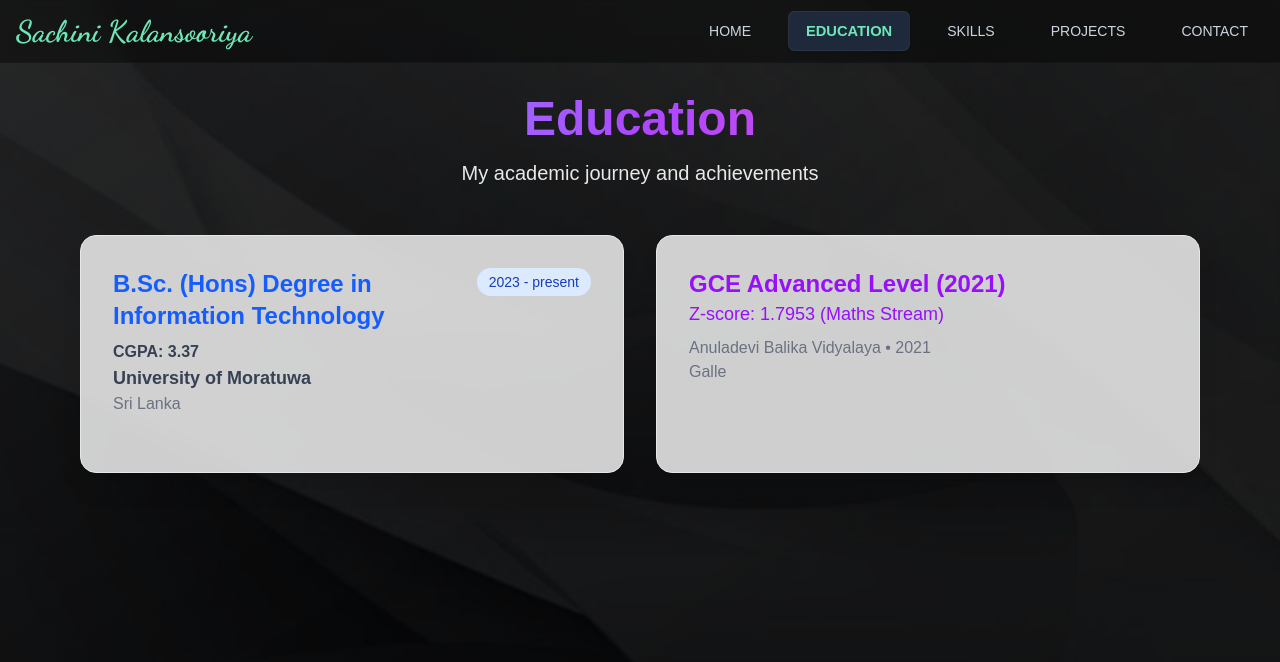
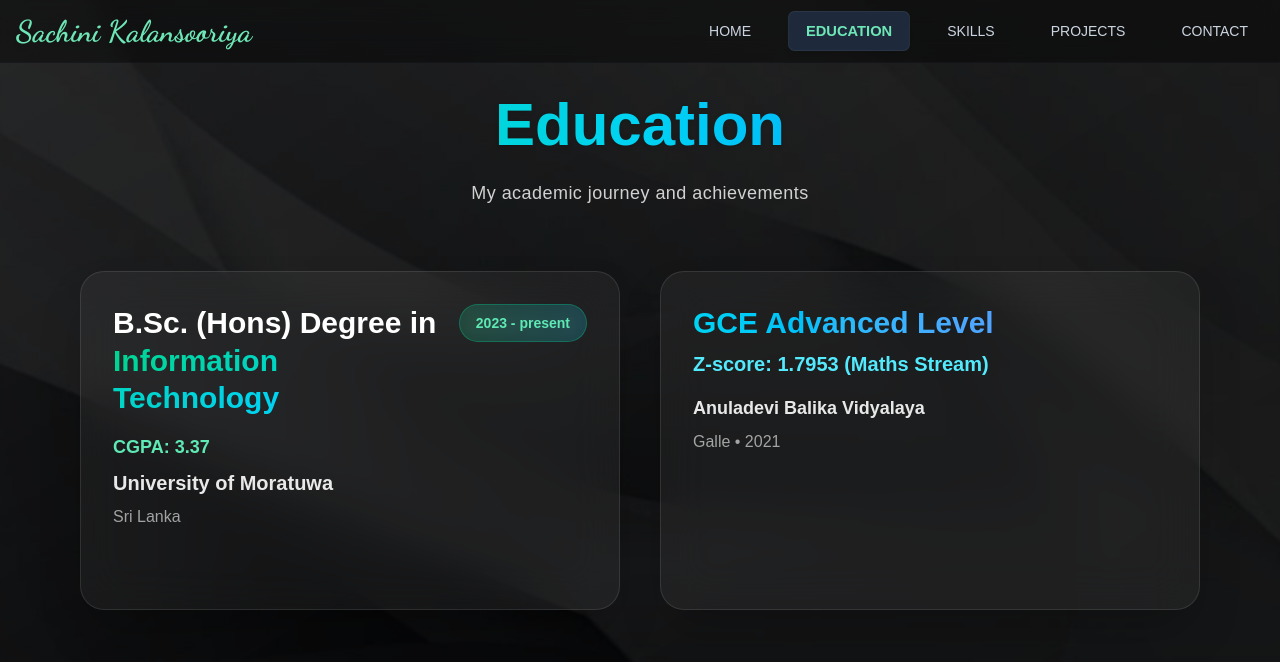
Before and after one commit to SachiniKalansooriya/my-portfolio, a Next.js app: page /education in a window 1280 px wide. Shown: the top 662 px of the page. Built offline with nearby package versions, Linux system fonts and the light colour scheme.

Commit message:
education page css

```diff
--- a/src/app/education/page.tsx
+++ b/src/app/education/page.tsx
@@ -14,58 +14,81 @@ function EducationSection() {
 
       <div className="container mx-auto px-4 py-8 max-w-6xl relative z-10">
         {/* Header */}
-        <div className="text-center mb-12">
-          <h2 className="text-4xl lg:text-5xl font-bold mb-4 bg-gradient-to-r from-blue-400 via-purple-500 to-pink-500 bg-clip-text text-transparent">
+        <div className="text-center mb-16">
+          <h2 className="text-5xl lg:text-6xl font-bold mb-6 bg-gradient-to-r from-emerald-400 via-cyan-400 to-blue-500 bg-clip-text text-transparent drop-shadow-sm">
             Education
           </h2>
-          <p className="text-xl text-white/90">
+          <p className="text-lg text-white/80 font-light tracking-wide">
             My academic journey and achievements
           </p>
         </div>
 
         {/* Main Grid - University and A-Level */}
-        <div className="grid lg:grid-cols-2 gap-8 mb-12">
+        <div className="grid lg:grid-cols-2 gap-10 mb-12">
 
           {/* University Education Card */}
-          <div className="p-8 rounded-2xl border transition-all duration-300 hover:scale-105 bg-white/80 border-gray-200 hover:border-blue-500/50 shadow-xl backdrop-blur-sm">
+          <div className="group relative p-8 rounded-3xl border border-white/10 bg-white/5 backdrop-blur-xl hover:bg-white/8 transition-all duration-500 hover:scale-[1.02] hover:border-emerald-400/30 shadow-2xl hover:shadow-emerald-500/10">
+
+            {/* Subtle glow effect */}
+            <div className="absolute inset-0 rounded-3xl bg-gradient-to-br from-emerald-400/5 via-transparent to-cyan-400/5 opacity-0 group-hover:opacity-100 transition-opacity duration-500"></div>
 
             {/* University Header */}
-            <div className="flex items-start justify-between mb-6">
+            <div className="relative z-10">
+              <div className="flex items-start justify-between mb-8">
                 <div className="flex-1">
-                <h3 className="text-2xl font-bold mb-2 text-blue-600">
-                  B.Sc. (Hons) Degree in Information Technology
+                  <h3 className="text-2xl lg:text-3xl font-bold mb-4 text-white leading-tight">
+                    B.Sc. (Hons) Degree in<br/>
+                    <span className="bg-gradient-to-r from-emerald-400 to-cyan-400 bg-clip-text text-transparent">
+                      Information Technology
+                    </span>
                   </h3>
-                <p className="text-3 font-semibold text-gray-700">
+                  <div className="space-y-2 mb-4">
+                    <p className="text-lg font-semibold text-emerald-300">
                       CGPA: 3.37
                     </p>
-                <p className="text-lg font-semibold text-gray-700">
+                    <p className="text-xl font-bold text-white/90">
                       University of Moratuwa
                     </p>
-                <p className="text-gray-500">
+                    <p className="text-white/60 font-medium">
                       Sri Lanka
                     </p>
                   </div>
-              <div className="text-right">
-                <div className="px-3 py-1 rounded-full text-sm font-medium bg-blue-100 text-blue-800">
+                </div>
+                <div className="text-right ml-4">
+                  <div className="px-4 py-2 rounded-full text-sm font-semibold bg-gradient-to-r from-emerald-500/20 to-cyan-500/20 text-emerald-300 border border-emerald-400/30 backdrop-blur-sm">
                     2023 - present
+                  </div>
                 </div>
               </div>
             </div>
           </div>
 
           {/* A-Level Results Card */}
-          <div className="p-8 rounded-2xl border transition-all duration-300 hover:scale-105 bg-white/80 border-gray-200 hover:border-purple-500/50 shadow-xl backdrop-blur-sm">
+          <div className="group relative p-8 rounded-3xl border border-white/10 bg-white/5 backdrop-blur-xl hover:bg-white/8 transition-all duration-500 hover:scale-[1.02] hover:border-cyan-400/30 shadow-2xl hover:shadow-cyan-500/10">
+
+            {/* Subtle glow effect */}
+            <div className="absolute inset-0 rounded-3xl bg-gradient-to-br from-cyan-400/5 via-transparent to-blue-400/5 opacity-0 group-hover:opacity-100 transition-opacity duration-500"></div>
 
             {/* A-Level Header */}
+            <div className="relative z-10">
               <div className="mb-6">
-              <h3 className="text-2xl font-bold mb-2 text-purple-600">
-                GCE Advanced Level (2021)
-                <p className="text-lg font-medium"> Z-score: 1.7953 (Maths Stream)</p>
+                <h3 className="text-2xl lg:text-3xl font-bold mb-4 text-white leading-tight">
+                  <span className="bg-gradient-to-r from-cyan-400 to-blue-400 bg-clip-text text-transparent">
+                    GCE Advanced Level
+                  </span>
+                  <span className="block text-xl font-semibold text-cyan-300 mt-2">
+                    Z-score: 1.7953 (Maths Stream)
+                  </span>
                 </h3>
-              <p className="text-gray-500">
-                Anuladevi Balika Vidyalaya • 2021
+                <div className="space-y-2">
+                  <p className="text-lg font-semibold text-white/90">
+                    Anuladevi Balika Vidyalaya
                   </p>
-              <p className="text-gray-500">Galle</p>
+                  <p className="text-white/60 font-medium">
+                    Galle • 2021
+                  </p>
+                </div>
+              </div>
             </div>
           </div>
         </div>
```
Lines whose indentation alone changed are shown as unchanged.
